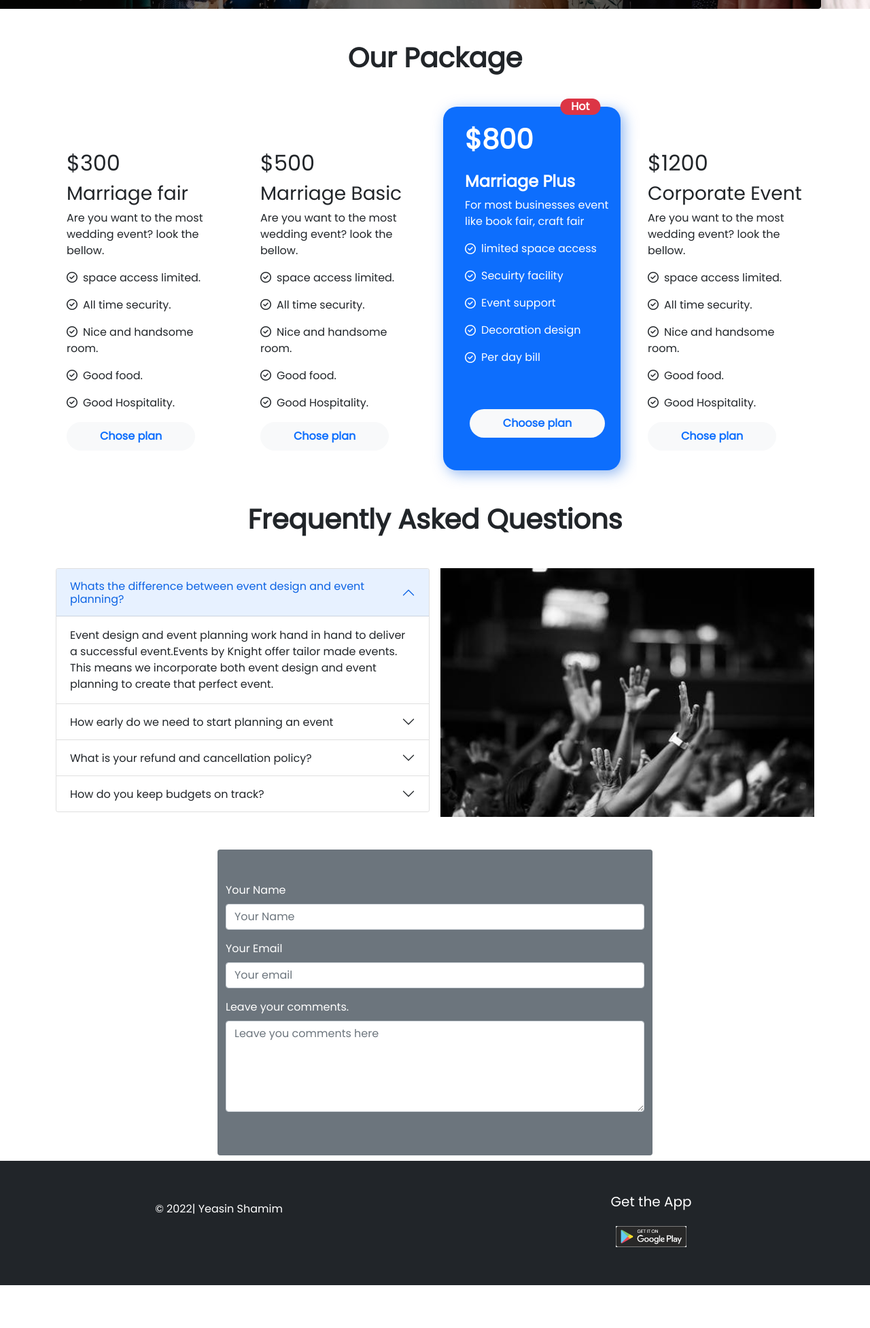
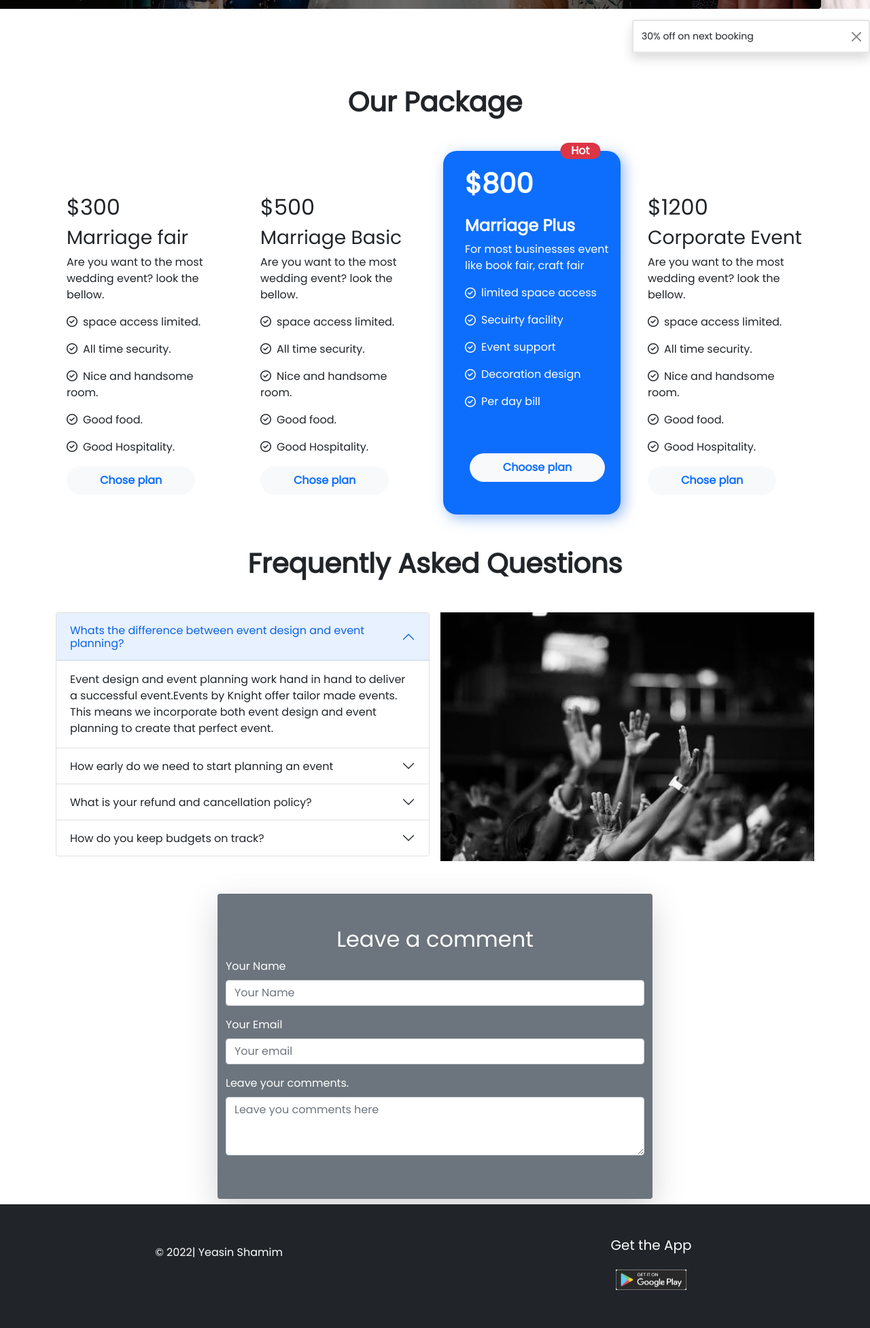
Before and after one commit to yeasinshamimdev/convention-center, a plain HTML site: page index.html in a window 1280 px wide. Shown: the part 506-2460 px from the top of the page at 68% size. Before the commit the page ends 2397 px from the top, so only its background shows below. Drawn offline with nearby package versions, Linux system fonts and the light colour scheme.

Commit message:
almost done

```diff
--- a/index.html
+++ b/index.html
@@ -103,8 +103,20 @@
   </header>
   <!-- Main content start  -->
   <main>
+    <section>
+      <!-- Toast  -->
+      <div class="d-flex justify-content-end">
+        <div class="toast fade show align-items-end text-dark border-2 mt-3" role="alert" aria-live="assertive" aria-atomic="false">
+          <div class="d-flex">
+            <div class="toast-body">
+              30% off on next booking
+            </div>
+            <button type="button" class="btn-close btn-close-dark me-2 m-auto" data-bs-dismiss="toast" aria-label="Close"></button>
+          </div>
+        </div>
+      </div>
+
     <!-- Our Package start  -->
-    <section>
       <h1 class="d-flex justify-content-center mt-5 mb-5 fw-bold">Our Package</h1>
       <div class="container mt-5">
         <div class="row row-cols-1 row-cols-md-2 row-cols-lg-4 g-4">
@@ -192,6 +204,7 @@
         </div>
       </div>
     </section>
+    <!-- Frequently asked Questions start  -->
     <section class="container">
       <h1 class="d-flex justify-content-center mt-5 mb-5 fw-bold">Frequently Asked Questions</h1>
       <div class="row g-3">
@@ -252,8 +265,10 @@
         </div>
       </div>
     </section>
+    <!-- from section start  -->
     <section>
-      <div class="container m-auto w-50 py-5 bg-secondary mt-5 text-white rounded">
+      <div class="container m-auto w-50 py-5 bg-secondary mt-5 text-white shadow-lg rounded">
+        <h2 class="text-center">Leave a comment </h2>
         <div class="mb-3">
           <label for="exampleFormControlInput1" class="form-label">Your Name</label>
           <input type="text" class="form-control" id="exampleFormControlInput1" placeholder="Your Name">
@@ -264,13 +279,14 @@
         </div>
         <div class="mb-3">
           <label for="exampleFormControlTextarea1" class="form-label">Leave your comments.</label>
-          <textarea class="form-control" id="exampleFormControlTextarea1"  placeholder="Leave you comments here" rows="5"></textarea>
+          <textarea class="form-control" id="exampleFormControlTextarea1"  placeholder="Leave you comments here" rows="3"></textarea>
         </div>
       </div>
     </section>
 
   </main>
-  <footer class="container-fluid bg-dark w-100 mt-2 py-5 px-3">
+  <!-- footer start  -->
+  <footer class="container-fluid bg-dark w-100 mt-2 py-5 px-3 ">
     <div class="row g-4">
         <div class="col-12 col-md-6 col-lg-6 m-auto">
           <p class="text-white text-center">© 2022| Yeasin Shamim</p>
```
